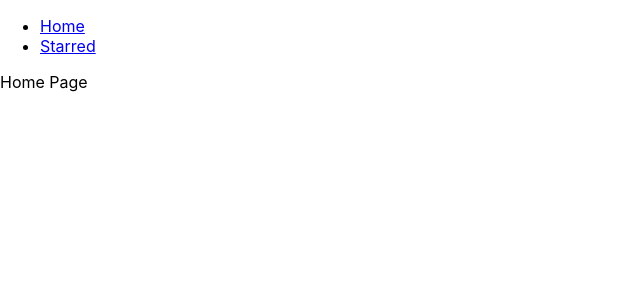
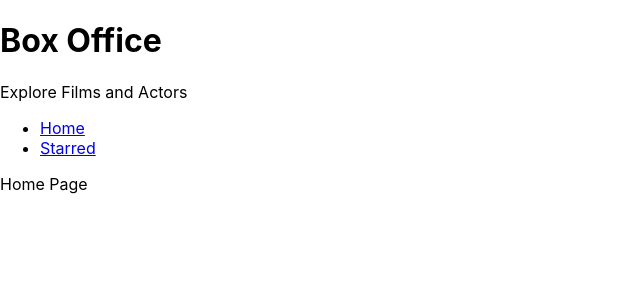
Before and after one commit to byronicone/box-office, a React (Create React App) app: page / in a window 1280 px wide. Shown: the top 300 px of the page, without its empty margins (0-640 px from the left). Built offline with nearby package versions, Linux system fonts and the light colour scheme.

Commit message:
Add title and layout management

```diff
--- a/src/App.js
+++ b/src/App.js
@@ -1,13 +1,11 @@
 import React from 'react';
 import { Switch, Route } from 'react-router-dom';
-import Navs from './components/Navs';
 import Home from './pages/Home';
 import Starred from './pages/Starred';
 
 function App() {
   return (
     <div>
-      <Navs />
       <Switch>
         <Route exact path="/">
           <Home />
--- /dev/null
+++ b/src/components/MainPageLayout.js
@@ -0,0 +1,15 @@
+import React from 'react';
+import Navs from './Navs';
+import Title from './Title';
+
+const MainPageLayout = ({ children }) => {
+  return (
+    <div>
+      <Title title="Box Office" subtitle="Explore Films and Actors" />
+      <Navs />
+      {children}
+    </div>
+  );
+};
+
+export default MainPageLayout;
--- /dev/null
+++ b/src/components/Title.js
@@ -0,0 +1,12 @@
+import React from 'react';
+
+const Title = ({ title, subtitle }) => {
+  return (
+    <div>
+      <h1>{title}</h1>
+      <p>{subtitle}</p>
+    </div>
+  );
+};
+
+export default Title;
--- a/src/pages/Home.js
+++ b/src/pages/Home.js
@@ -1,7 +1,8 @@
 import React from 'react';
+import MainPageLayout from '../components/MainPageLayout';
 
 const Home = () => {
-  return <div>Home Page</div>;
+  return <MainPageLayout>Home Page</MainPageLayout>;
 };
 
 export default Home;
--- a/src/pages/Starred.js
+++ b/src/pages/Starred.js
@@ -1,7 +1,8 @@
 import React from 'react';
+import MainPageLayout from '../components/MainPageLayout';
 
 const Starred = () => {
-  return <div>Starred Items Page</div>;
+  return <MainPageLayout>Starred Items Page</MainPageLayout>;
 };
 
 export default Starred;
```
